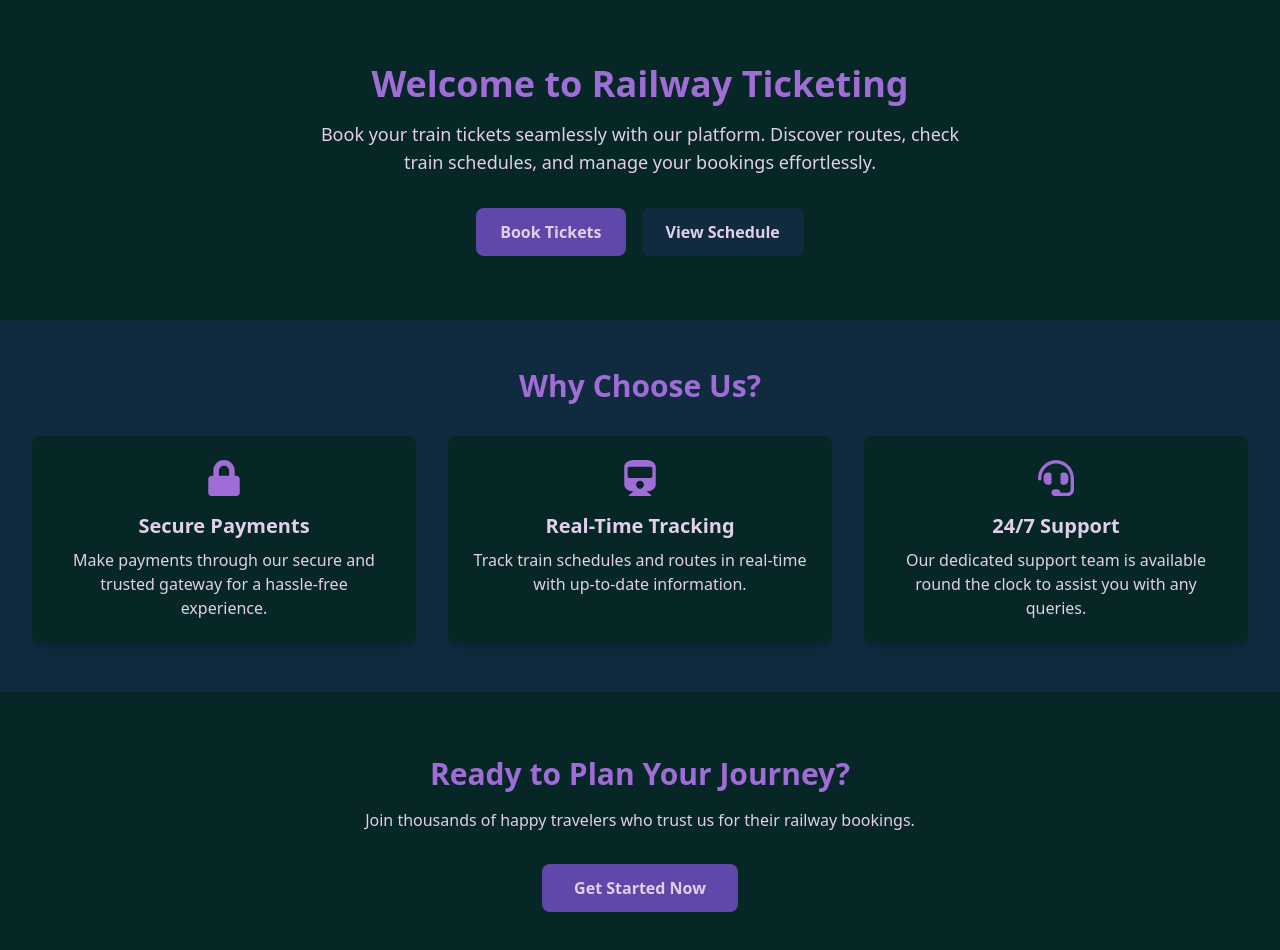
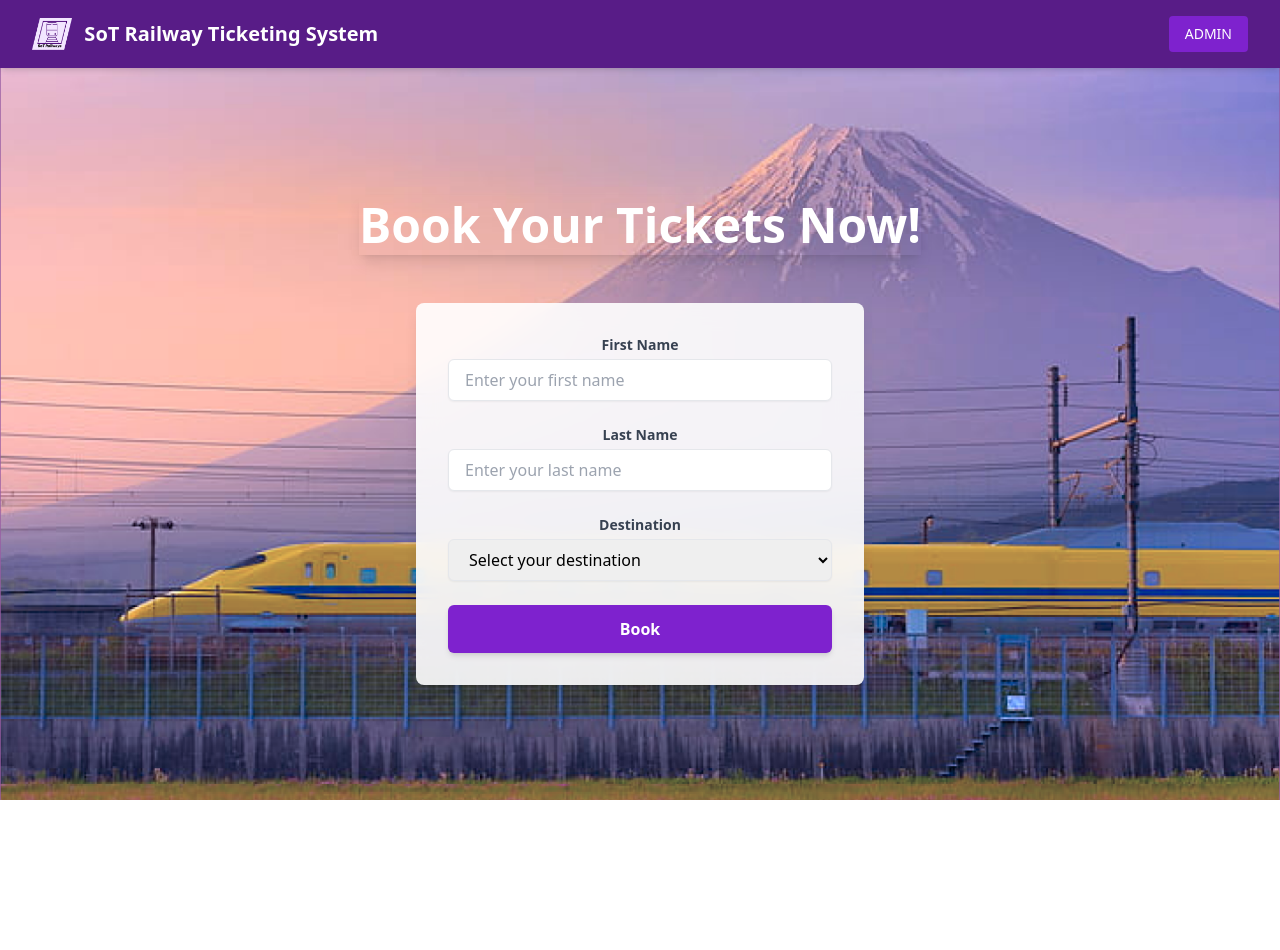
Before and after one commit to praveen-saharan/Sot-Railways, a React (Vite) app in the folder frontend/: page / in a window 1280 px wide. Shown: the top 950 px of the page. After the commit the page ends 800 px from the top, so only its background shows below. Built offline with nearby package versions, Linux system fonts and the light colour scheme.

Commit message:
Add Loading Page

```diff
--- a/frontend/src/Pages/Home.jsx
+++ b/frontend/src/Pages/Home.jsx
@@ -1,78 +1,153 @@
-import React from "react";
-import { FaLock, FaTrain, FaHeadset } from "react-icons/fa"; // Icons from FontAwesome
+import React, { useState, useEffect } from "react";
+      import { useNavigate } from "react-router-dom"; // Importing useNavigate
+      import trainBg from "../assets/Background_Image.png";
+      import logo from "../assets/Picture1.png";
+
+      const ApiData = [
+        { "id": 1, "stationName": "Central Station","source": "Tokyo Station", "stopNumber": 3, "fareAmount": 155, "travelTime": "35" },
+        { "id": 2, "stationName": "West Station","source": "Tokyo Station", "stopNumber": 4, "fareAmount": 185, "travelTime": "20" },
+        { "id": 4, "stationName": "Tokyo","source": "Tokyo Station", "stopNumber": 3, "fareAmount": 155, "travelTime": "45" },
+        { "id": 5, "stationName": "Kamata", "source": "Tokyo Station","stopNumber": 4, "fareAmount": 185, "travelTime": "34" },
+        { "id": 6, "stationName": "Kawasaki","source": "Tokyo Station", "stopNumber": 5, "fareAmount": 200, "travelTime": "76" },
+        { "id": 7, "stationName": "Ojima","source": "Tokyo Station", "stopNumber": 2, "fareAmount": 236, "travelTime": "87" }
+      ];
 
       const Home = () => {
+        const [formData, setFormData] = useState({
+          firstName: "",
+          lastName: "",
+          destination: ""
+        });
+        const [error, setError] = useState("");
+        const [stations, setStations] = useState(ApiData); // Temporary static stations
+        const navigate = useNavigate(); // useNavigate for redirecting
+
+        // Handle form data change
+        const handleInputChange = (e) => {
+          const { name, value } = e.target;
+          setFormData({
+            ...formData,
+            [name]: value
+          });
+          setError("");
+        };
+
+        // Handle form submission
+        const handleSubmit = () => {
+          const { firstName, lastName, destination } = formData;
+          if (!firstName || !lastName || !destination) {
+            setError("All fields are required");
+            return;
+          }
+
+          // Find the selected station data
+          const selectedStation = stations.find(
+            (station) => station.stationName === destination
+          );
+
+          // Redirect to booking confirmation page with formData and selected station data
+          navigate("/booking", {
+            state: { ...formData, ...selectedStation }
+          });
+        };
+
+        // Disable Book button until all fields are filled
+        const isButtonDisabled = !formData.firstName || !formData.lastName || !formData.destination;
+
         return (
-    <div className="bg-primary text-light min-h-screen">
-      {/* Hero Section */}
-      <section className="flex flex-col items-center justify-center text-center py-16 px-8">
-        <h1 className="text-4xl font-bold text-highlight mb-4 animate-fadeIn">
-          Welcome to Railway Ticketing
+          <div
+            className="min-h-screen flex flex-col bg-cover bg-center"
+            style={{ backgroundImage: `url(${trainBg})` }}
+          >
+            <nav className="fixed top-0 w-full bg-purple-900 text-white flex justify-between items-center px-8 py-4 shadow-md">
+              <div className="flex items-center space-x-3">
+                <img src={logo} alt="Logo" className="h-8" />
+                <span className="text-xl font-bold">SoT Railway Ticketing System</span>
+              </div>
+              <button className="bg-purple-700 hover:bg-purple-800 px-4 py-2 rounded text-sm font-medium">
+                ADMIN
+              </button>
+            </nav>
+
+            <main className="flex-grow flex flex-col items-center justify-center mt-20">
+              <h1 className="text-white text-5xl font-bold leading-tight text-center shadow-lg mb-12">
+                Book Your Tickets Now!
               </h1>
-        <p className="text-lg max-w-2xl animate-fadeIn">
-          Book your train tickets seamlessly with our platform. Discover routes,
-          check train schedules, and manage your bookings effortlessly.
-        </p>
-        <div className="mt-8 flex gap-4">
-          <a href="booking" className="bg-accent hover:bg-highlight text-light font-bold py-3 px-6 rounded-lg transition-transform transform hover:scale-105 animate-fadeIn">
-            Book Tickets
-          </a>
-          <a href="train-schedule" className="bg-secondary hover:bg-accent text-light font-bold py-3 px-6 rounded-lg transition-transform transform hover:scale-105 animate-fadeIn">
-            View Schedule
-          </a>
+
+              <div className="bg-white bg-opacity-90 backdrop-blur-md p-8 rounded-lg shadow-lg max-w-md w-full">
+                <form className="space-y-6">
+                  <div>
+                    <label
+                      htmlFor="firstName"
+                      className="block text-sm font-semibold text-gray-700"
+                    >
+                      First Name
+                    </label>
+                    <input
+                      type="text"
+                      id="firstName"
+                      name="firstName"
+                      value={formData.firstName}
+                      onChange={handleInputChange}
+                      className="mt-1 block w-full px-4 py-2 border rounded-md shadow-sm focus:ring-purple-500 focus:border-purple-500"
+                      placeholder="Enter your first name"
+                    />
                   </div>
-      </section>
 
-      {/* Features Section */}
-      <section className="bg-secondary text-light py-12 px-8">
-        <h2 className="text-3xl font-semibold text-center text-highlight mb-8">
-          Why Choose Us?
-        </h2>
-        <div className="grid md:grid-cols-3 gap-8">
-          {/* Feature 1 */}
-          <div className="flex flex-col items-center text-center p-6 bg-primary rounded-lg shadow-lg hover:shadow-xl transition-shadow">
-            <FaLock className="text-4xl text-highlight mb-4" />
-            <h3 className="text-xl font-semibold mb-2">Secure Payments</h3>
-            <p>
-              Make payments through our secure and trusted gateway for a
-              hassle-free experience.
-            </p>
+                  <div>
+                    <label
+                      htmlFor="lastName"
+                      className="block text-sm font-semibold text-gray-700"
+                    >
+                      Last Name
+                    </label>
+                    <input
+                      type="text"
+                      id="lastName"
+                      name="lastName"
+                      value={formData.lastName}
+                      onChange={handleInputChange}
+                      className="mt-1 block w-full px-4 py-2 border rounded-md shadow-sm focus:ring-purple-500 focus:border-purple-500"
+                      placeholder="Enter your last name"
+                    />
                   </div>
-          {/* Feature 2 */}
-          <div className="flex flex-col items-center text-center p-6 bg-primary rounded-lg shadow-lg hover:shadow-xl transition-shadow">
-            <FaTrain className="text-4xl text-highlight mb-4" />
-            <h3 className="text-xl font-semibold mb-2">Real-Time Tracking</h3>
-            <p>
-              Track train schedules and routes in real-time with up-to-date
-              information.
-            </p>
+
+                  <div>
+                    <label
+                      htmlFor="destination"
+                      className="block text-sm font-semibold text-gray-700"
+                    >
+                      Destination
+                    </label>
+                    <select
+                      id="destination"
+                      name="destination"
+                      value={formData.destination}
+                      onChange={handleInputChange}
+                      className="mt-1 block w-full px-4 py-2 border rounded-md shadow-sm focus:ring-purple-500 focus:border-purple-500"
+                    >
+                      <option value="">Select your destination</option>
+                      {stations.map((station) => (
+                        <option key={station.id} value={station.stationName}>
+                          {station.stationName}
+                        </option>
+                      ))}
+                    </select>
                   </div>
-          {/* Feature 3 */}
-          <div className="flex flex-col items-center text-center p-6 bg-primary rounded-lg shadow-lg hover:shadow-xl transition-shadow">
-            <FaHeadset className="text-4xl text-highlight mb-4" />
-            <h3 className="text-xl font-semibold mb-2">24/7 Support</h3>
-            <p>
-              Our dedicated support team is available round the clock to assist
-              you with any queries.
-            </p>
+
+                  {error && <p className="text-sm text-red-600">{error}</p>}
+
+                  <button
+                    type="button"
+                    onClick={handleSubmit}
+                    disabled={isButtonDisabled} // Disable button if form is incomplete
+                    className="w-full bg-purple-700 text-white font-semibold py-3 rounded-md shadow-md hover:bg-purple-800 focus:outline-none focus:ring-2 focus:ring-purple-500"
+                  >
+                    Book
+                  </button>
+                </form>
               </div>
-        </div>
-      </section>
-
-      {/* CTA Section */}
-      <section className="py-16 px-8 bg-primary text-light text-center">
-        <h2 className="text-3xl font-semibold text-highlight mb-4">
-          Ready to Plan Your Journey?
-        </h2>
-        <p className="mb-8">
-          Join thousands of happy travelers who trust us for their railway
-          bookings.
-        </p>
-        <button className="bg-accent hover:bg-highlight text-light font-bold py-3 px-8 rounded-lg transition-transform transform hover:scale-105">
-          Get Started Now
-        </button>
-      </section>
-
+            </main>
           </div>
             );
           };
--- a/frontend/src/Pages/User/Booking.jsx
+++ b/frontend/src/Pages/User/Booking.jsx
@@ -309,7 +309,7 @@ const Booking = () => {
         description: "Your payment was successful!",
       })
       navigate("/ticket", {
-        state: { responseData },
+        state: { requestData },
       });
 
 
```
Lines whose indentation alone changed are shown as unchanged.
